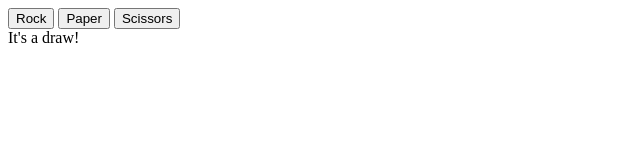
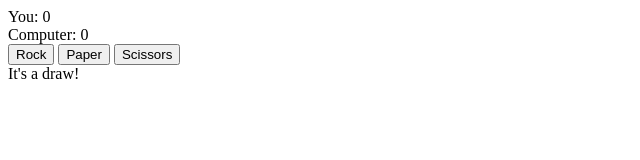
Before and after one commit to elidgdg/rock-paper-scissors, a plain HTML site: page index.html in a window 1280 px wide. Both pictures are taken after a click on the button "Rock". Shown: the whole page, without its empty margins (0-640 px from the left). Drawn offline with Linux system fonts and the light colour scheme.

Commit message:
Add score display

```diff
--- a/index.html
+++ b/index.html
@@ -5,6 +5,8 @@
         <title>JavaScript Rock, Paper Scissors</title>
     </head>
     <body>
+        <div class="player-score">You: 0</div>
+        <div class="computer-score">Computer: 0</div>
         <button class="selection" id="rock" type="button">Rock</button>
         <button class="selection paper" id="paper" type="button">Paper</button>
         <button class="selection scissors" id="scissors" type="button">Scissors</button>
--- a/scripts.js
+++ b/scripts.js
@@ -48,20 +48,26 @@ function getRoundWinnerMessage(playerSelection, computerSelection) {
     }
 }
 
-function addPoint(reciever) {
+function updatePoints(reciever) {
     if (reciever === 'computer') {
         computerPoints++;
     } else if (reciever === 'player') {
         playerPoints++;
+    } else if (reciever === 'reset') {
+        computerPoints = 0;
+        playerPoints = 0;
     }
+
+    playerScore.textContent = `You: ${playerPoints}`;
+    computerScore.textContent = `Computer: ${computerPoints}`;
 }
 
 // Return a message, declaring the overall winner of the game, or if its a draw
 function getGameWinnerMessage(playerPoints, computerPoints) {
     if (playerPoints > computerPoints){
-        return `Player: ${playerPoints}\nComputer: ${computerPoints}\nYou Win!`;
+        return 'You Win!';
     } else if (playerPoints < computerPoints) {
-        return `Player: ${playerPoints}\nComputer: ${computerPoints}\nYou Lose!`;
+        return 'You Lose!';
     } else {
         return `Player: ${playerPoints}\nComputer: ${computerPoints}\nIts a draw!`;
     }
@@ -91,25 +97,27 @@ function getGameWinnerMessage(playerPoints, computerPoints) {
 //     console.log(getGameWinnerMessage(playerPoints, computerPoints));
 // }
 
+function playRound(playerSelection) {
+    const computerSelection = getComputerChoice();
+    const roundWinner = getRoundWinner(playerSelection, computerSelection);
 
-function resetGame() {
-    playerPoints = 0;
-    computerPoints = 0;
+    updatePoints(roundWinner);
+    results.textContent = getRoundWinnerMessage(playerSelection, computerSelection);
+
+    if (playerPoints === 5 || computerPoints === 5) {endRound()};
+}
+
+function endRound() {
+    results.textContent = getGameWinnerMessage(playerPoints, computerPoints);
+    updatePoints('reset');
 }
 
 const selectionButtons = document.querySelectorAll(".selection");
 const results = document.querySelector('.results');
+const playerScore = document.querySelector('.player-score');
+const computerScore = document.querySelector('.computer-score');
 
 // Play a round
 selectionButtons.forEach((button) => {
     button.addEventListener('click', () => playRound(button.id));
     })
-
-
-function playRound(playerSelection) {
-    const computerSelection = getComputerChoice();
-    const roundWinner = getRoundWinner(playerSelection, computerSelection);
-
-    addPoint(roundWinner);
-    results.textContent = getRoundWinnerMessage(playerSelection, computerSelection);
-}
```
